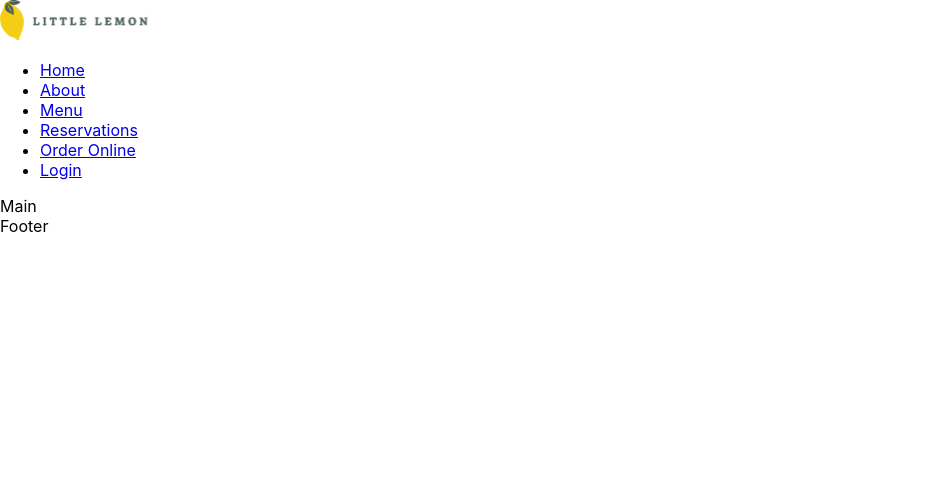
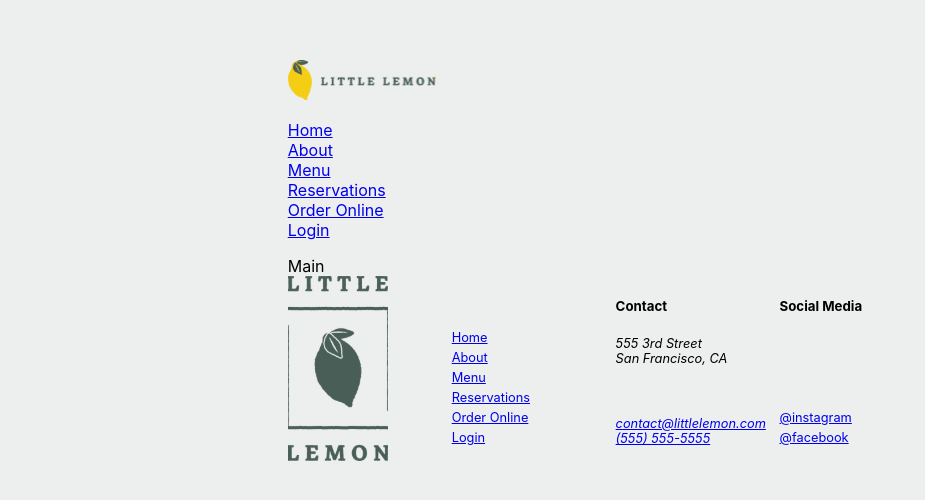
Before and after one commit to kate-mills/little-lemon-capstone, a React (Create React App) app: page / in a window 1280 px wide. Shown: the top 500 px of the page, without its empty margins (0-925 px from the left). Built offline with nearby package versions, Linux system fonts and the light colour scheme.

Commit message:
Add footer content

```diff
--- a/src/App.css
+++ b/src/App.css
@@ -1,4 +1,4 @@
-.App {
+/*.App {
   text-align: center;
 }
 
@@ -35,4 +35,4 @@
   to {
     transform: rotate(360deg);
   }
-}
+}*/
--- a/src/components/Footer.js
+++ b/src/components/Footer.js
@@ -1,10 +1,54 @@
 import * as React from 'react'
+import { websiteLinks, socialLinks } from '../constants/links'
 
+import logo from '../assets/footer-logo.svg'
 
 const Footer = () => {
-  return(
+  return (
     <footer>
-      Footer
+      <section className="img-container">
+        <img src={logo} alt="Little Lemon Footer Logo" />
+      </section>
+
+      <section>
+        <nav>
+          <ul>
+            {websiteLinks.map(({ title, href }) => {
+              return (
+                <li key={title}>
+                  <a href={href}>{title}</a>
+                </li>
+              )
+            })}
+          </ul>
+        </nav>
+      </section>
+      <section>
+        <h5>Contact</h5>
+        <address>
+          <span>555 3rd Street</span>
+          <span>San Francisco, CA</span>
+    </address>
+
+    <address>
+          <a href="mailto:@example.com">contact@littlelemon.com</a>
+          <a href="tel:+15555555555">(555) 555-5555</a>
+        </address>
+      </section>
+      <section>
+        <h5>Social Media</h5>
+        <nav>
+          <ul>
+            {socialLinks.map(({ title, href }) => {
+              return (
+                <li key={title}>
+                  <a href={href}>@{title}</a>
+                </li>
+              )
+            })}
+          </ul>
+        </nav>
+      </section>
     </footer>
   )
 }
--- a/src/components/Nav.js
+++ b/src/components/Nav.js
@@ -17,6 +17,7 @@ const Nav = () => {
           )
         })}
       </ul>
+
     </nav>
   )
 }
--- a/src/constants/links.js
+++ b/src/constants/links.js
@@ -6,3 +6,10 @@ export const websiteLinks = [
   { title: 'Order Online', href: '/order-online' },
   { title: 'Login', href: '/login' },
 ];
+
+
+
+export const socialLinks = [
+  { title: 'instagram', href: 'https://www.instagram.com' },
+  { title: 'facebook', href: 'https://www.facebook.com' },
+];
--- a/src/index.css
+++ b/src/index.css
@@ -1,13 +1,78 @@
+:root {
+  --highlight1: #edefee;
+  --highlight2: #333333;
+}
+
 body {
-  margin: 0;
   font-family: -apple-system, BlinkMacSystemFont, 'Segoe UI', 'Roboto', 'Oxygen',
     'Ubuntu', 'Cantarell', 'Fira Sans', 'Droid Sans', 'Helvetica Neue',
     sans-serif;
   -webkit-font-smoothing: antialiased;
   -moz-osx-font-smoothing: grayscale;
+
+  margin: 0;
+  position: absolute;
+  left: 22.48%;
+  right: 26.29%;
+  top: 7.48%;
+  bottom: 12.96%;
+  background: var(--highlight1);
 }
 
-code {
-  font-family: source-code-pro, Menlo, Monaco, Consolas, 'Courier New',
-    monospace;
+ul {
+  list-style-type: none;
+  margin-block-start: 1em;
+  margin-block-end: 1em;
+  margin-inline-start: 0px;
+  margin-inline-end: 0px;
+  padding-inline-start: 0px;
 }
+header {
+  left: 22.48%;
+  right: 26.29%;
+}
+
+footer {
+  display: flex;
+  flex-flow: row wrap;
+  align-content: flex-start;
+}
+footer section {
+  display: inline-block;
+  text-align: left;
+  min-width: 25%;
+  max-width: 25vw;
+  position: relative;
+}
+footer ul,
+footer address:nth-of-type(2){
+  margin-block-start: 0px;
+  margin-block-end: 0px;
+  position: absolute;
+  bottom: 10%;
+}
+footer a {
+  font-size: 0.8rem;
+}
+
+footer img {
+  max-width: 100px;
+}
+.img-container {
+  max-width: 100%;
+  height: auto;
+}
+
+footer address a,
+footer address span{
+  overflow-wrap: anywhere;
+  display:block;
+  font-size: .8rem;
+}
+
+/*footer address a:nth-of-type(1){
+  margin-top: 1.5em;
+}
+footer address a:nth-of-type(2){
+  margin-top: .5em;
+}*/
```
Also changed, not shown: src/assets/footer-logo.svg (added).
